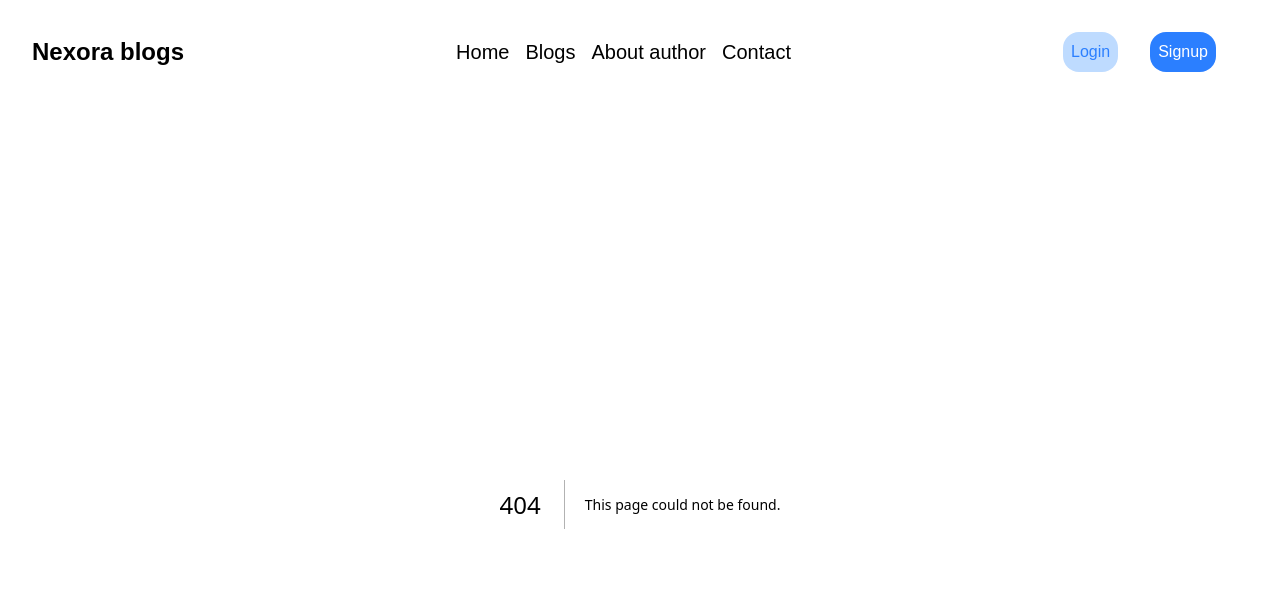
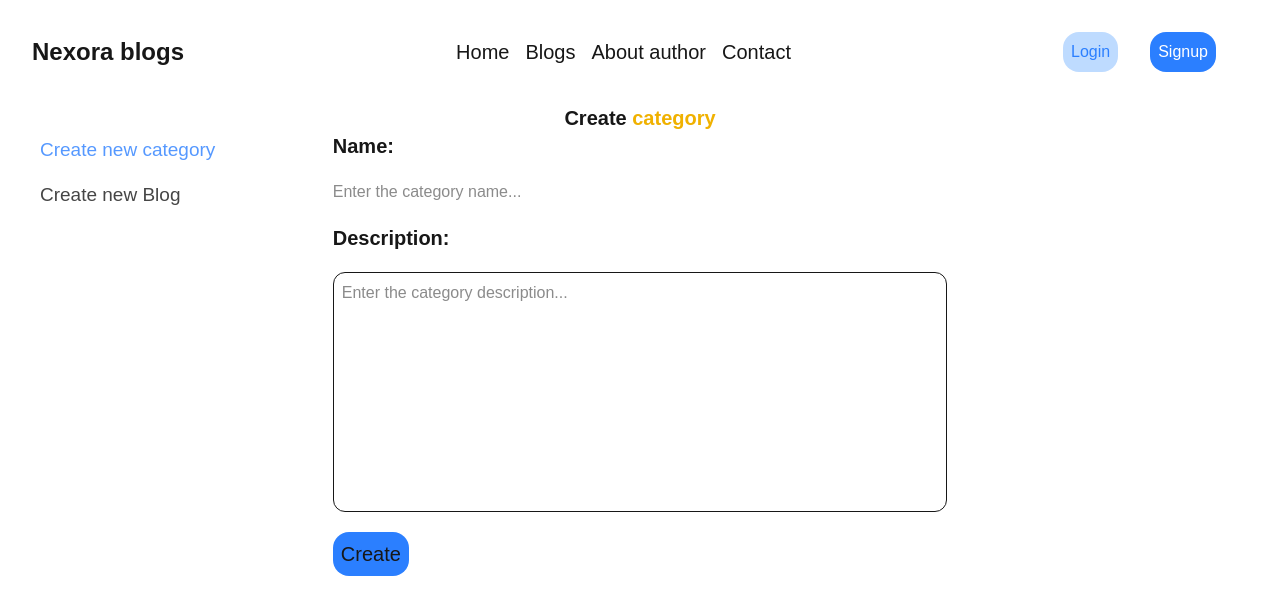
Before and after one commit to johnkinuthiaa/nexora, a Next.js app: page /pages/admin/category in a window 1280 px wide. Before the commit this address had no page. Shown: the top 614 px of the page. Built offline with nearby package versions, Linux system fonts and the light colour scheme.

Commit message:
feat: admin pages for content creation

```diff
--- a/package.json
+++ b/package.json
@@ -15,8 +15,7 @@
     "@mui/material": "^6.4.7",
     "next": "15.2.2",
     "react": "^19.0.0",
-    "react-dom": "^19.0.0",
-    "react-router-dom": "^7.3.0"
+    "react-dom": "^19.0.0"
   },
   "devDependencies": {
     "@eslint/eslintrc": "^3",
--- /dev/null
+++ b/src/app/pages/admin/category/page.tsx
@@ -0,0 +1,73 @@
+"use client"
+import {useState} from "react";
+
+export default function CategoryCreator(){
+    const CATEGORY_URL="http://localhost:8080/api/v1/categories/create"
+    const[name,setName]=useState<string>("")
+    const[description,setDescription]=useState<string>("")
+    const[message,setMessage]=useState<string>("")
+    const myHeaders =new Headers
+    const createCategory =(async ()=>{
+        if(name ==="" || description=== ""){
+            setMessage("Name must not be null")
+            return
+        }
+        try {
+            myHeaders.append("Content-Type","application/json")
+            const response =await fetch(CATEGORY_URL,{
+                method:"POST",
+                body:JSON.stringify({
+                    name: name,
+                    description: description
+                }),
+                headers:myHeaders
+            })
+            if(response.ok){
+                const data =await response.json()
+                if(data.statusCode !=200){
+                    setMessage(data.message)
+                }else{
+                    setMessage(data.message)
+                }
+            }
+        }catch (e) {
+            setMessage("Error :>"+e)
+        }
+    })
+    return(
+        <main className={"flex flex-col w-[80%] m-auto justify-between content-center items-center"}>
+            <div className={"text-xl font-bold"}>Create <span className={"text-yellow-500"}>category</span></div>
+            <p>{message}</p>
+            <form
+                className={"w-[60%] flex flex-col gap-5 [&>label]:text-xl [&>label]:font-bold"}
+                onSubmit={(e)=>{
+                    e.preventDefault()
+                    createCategory()
+                    setName("")
+                    setDescription("")
+                    setMessage("")
+                }}
+            >
+                <label>Name:</label>
+                <input type={"text"} placeholder={"Enter the category name..."} onChange={(e)=>{
+                    setName(e.target.value)
+                }}/>
+                <label>Description:</label>
+                <textarea
+                    className={"resize-none h-60 outline-none border rounded-xl p-2"}
+                    placeholder={"Enter the category description..."}
+                    onChange={(e)=>{
+                        setDescription(e.target.value)
+                    }}
+                >
+                </textarea>
+                <button
+                    type={"submit"}
+                    className={"outline-none active:outline-none rounded-2xl p-2 font-medium text-xl hover:bg-blue-400 bg-blue-500 w-fit cursor-pointer "}>
+                    Create
+                </button>
+
+            </form>
+        </main>
+    )
+}
--- /dev/null
+++ b/src/app/pages/admin/layout.tsx
@@ -0,0 +1,20 @@
+"use client"
+import Link from "next/link";
+import React from "react";
+import {usePathname} from "next/navigation";
+export default function AdminLayout({children}:Readonly<{children:React.ReactNode}>){
+    const pathname =usePathname()
+    return(
+        <div>
+            <aside className={"ml-10 mt-8 absolute"}>
+                <nav>
+                    <ul className={"flex flex-col [&>*]:cursor-pointer gap-4 [&>*]:font-medium [&>*]:text-[19px] [&>*]:hover:opacity-100 [&>*]:opacity-80"}>
+                        <li className={pathname==="/pages/admin/category"?"text-blue-500":""}><Link href={"/pages/admin/category"}>Create new category</Link></li>
+                        <li className={pathname==="/pages/admin"?"text-blue-500":""}><Link href={"/pages/admin"}>Create new Blog</Link></li>
+                    </ul>
+                </nav>
+            </aside>
+            {children}
+        </div>
+    )
+}
--- a/src/app/pages/admin/page.tsx
+++ b/src/app/pages/admin/page.tsx
@@ -1,6 +1,7 @@
 "use client"
 
 import { useState } from "react"
+import Link from "next/link";
 
 export default function AdminPostingPage(){
     const formData =new FormData()
@@ -18,7 +19,7 @@ export default function AdminPostingPage(){
                 "body":blog,
                 "status":"published"
             })], { type: 'application/json' }))
-            const response =await fetch(`http://localhost:8080/api/v1/content/create/blog/4?category=science`,{
+            const response =await fetch(`http://localhost:8080/api/v1/content/create/blog/4?category=${category}`,{
                 method:"POST",
                 body:formData,
             })
@@ -33,7 +34,7 @@ export default function AdminPostingPage(){
         }
         if(file ===null){
             myHeaders.append("Content-Type","application/json")
-            const response =await fetch(`http://localhost:8080/api/v1/content/create/without-image/4?category=science`,{
+            const response =await fetch(`http://localhost:8080/api/v1/content/create/without-image/4?category=${category}`,{
                 method:"POST",
                 body:JSON.stringify({
                     "title":title,
@@ -55,19 +56,24 @@ export default function AdminPostingPage(){
     })
 
     return(
+        <div className={"flex mt-4"}>
             <main className={"flex flex-col w-[80%] m-auto justify-between content-center items-center "}>
-            <h2>Create new blog</h2>
+                <div className={"font-bold text-xl"}>Create <span className={"text-yellow-500"}>new blog</span></div>
                 <form
-                className={"w-[60%] flex flex-col gap-5"}
+                    className={"w-[60%] flex flex-col gap-5 [&>label]:text-xl [&>label]:font-bold"}
                     onSubmit={function (e){
                         e.preventDefault()
                         submitForm()
                     }}
                 >
-                <label >Title</label>
+                    <label className={"text-xl font-bold "}>Title</label>
                     <input type={"text"} placeholder={"Enter the title..."} onChange={(e)=>setTitle(e.target.value)}/>
                     <label >Image file</label>
-                <input type={"file"} placeholder={"Enter the title..."} onChange={(e)=> {
+                    <input
+                        type={"file"}
+                        placeholder={"Enter the title..."}
+                        className={"border p-2 w-fit cursor-pointer rounded-xl outline-none bg-[whitesmoke] text-black"}
+                        onChange={(e)=> {
                         if(e.target.files !=null) {
                             setFile(e.target.files[0])
                         }else{
@@ -75,12 +81,22 @@ export default function AdminPostingPage(){
                         }
                     }}/>
                     <label >Category</label>
-                <select onChange={(e)=>setCategory(e.target.value)}>
+                    <select
+                        onChange={(e)=>{
+                            e.preventDefault()
+                            console.log(e.target.value)
+                            setCategory(e.target.value)}
+                        }
+                        className={"w-fit pt-2"}
+                    >
                         <option>science</option>
+                        <option>technology</option>
+                        <option>Hibernate</option>
+                        <option>Rust</option>
                     </select>
-                <label >Content</label>
+                    <label >Edit blog Content</label>
                     <textarea
-                    className={"h-52"}
+                        className={"h-74 p-2 rounded-2xl border resize-none overflow-scroll"}
                         placeholder={"Enter the contents for the blog"}
                         onChange={(e)=>setBody(e.target.value)}
                     >
@@ -88,8 +104,12 @@ export default function AdminPostingPage(){
                 </textarea>
                     <button
                         type={"submit"}
-                    className={"rounded-full p-2 font-medium text-xl bg-blue-500 w-fit cursor-pointer text-center"}>Create</button>
+                        className={"outline-none active:outline-none rounded-2xl p-2 font-medium text-xl hover:bg-blue-400 bg-blue-500 w-fit cursor-pointer"}>
+                        Create
+                    </button>
                 </form>
             </main>
+        </div>
+
     )
 }
```
Also changed, not shown: 1 other file (tests, documents, lock files or other folders). Lines whose indentation alone changed are shown as unchanged.
